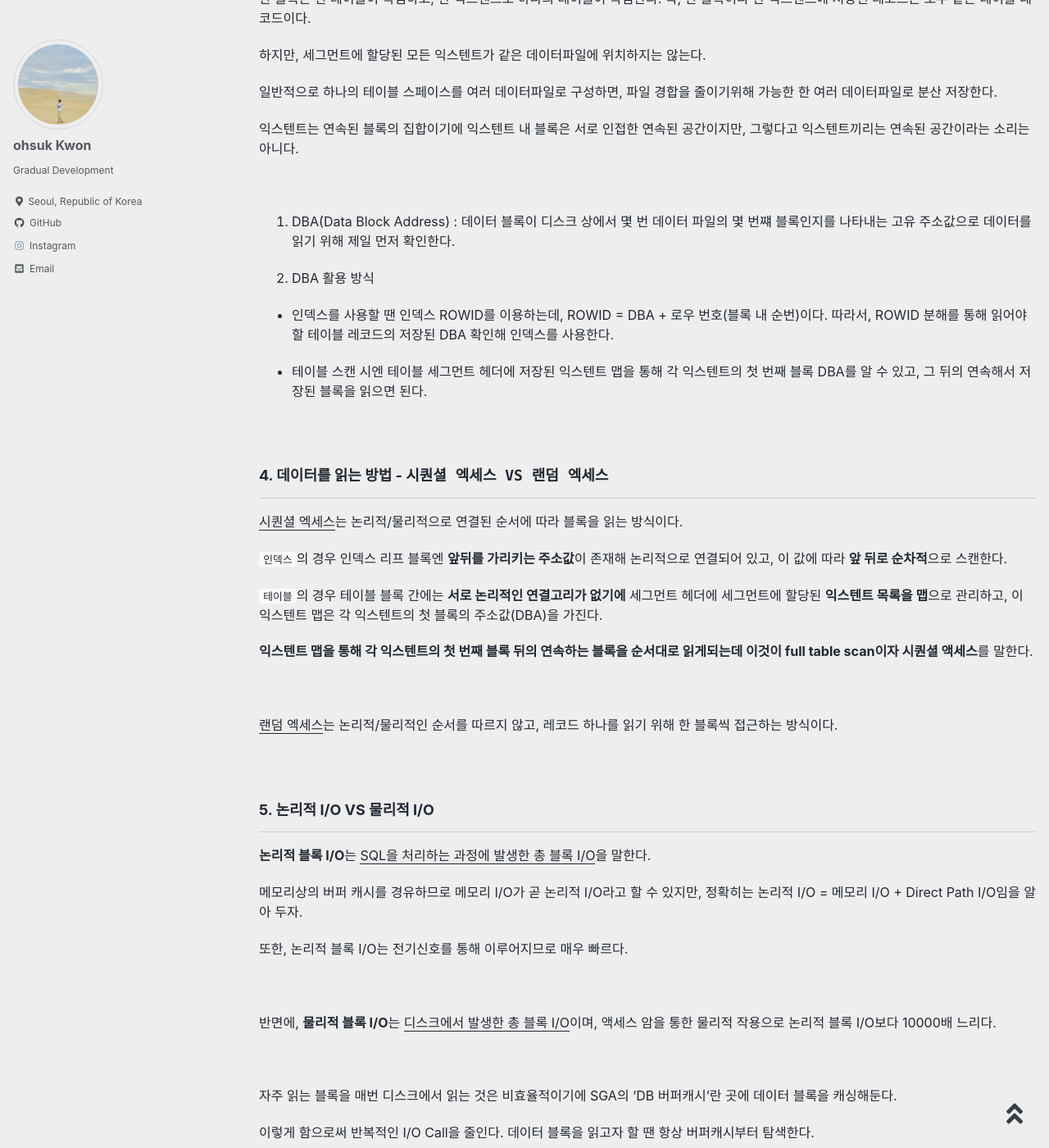
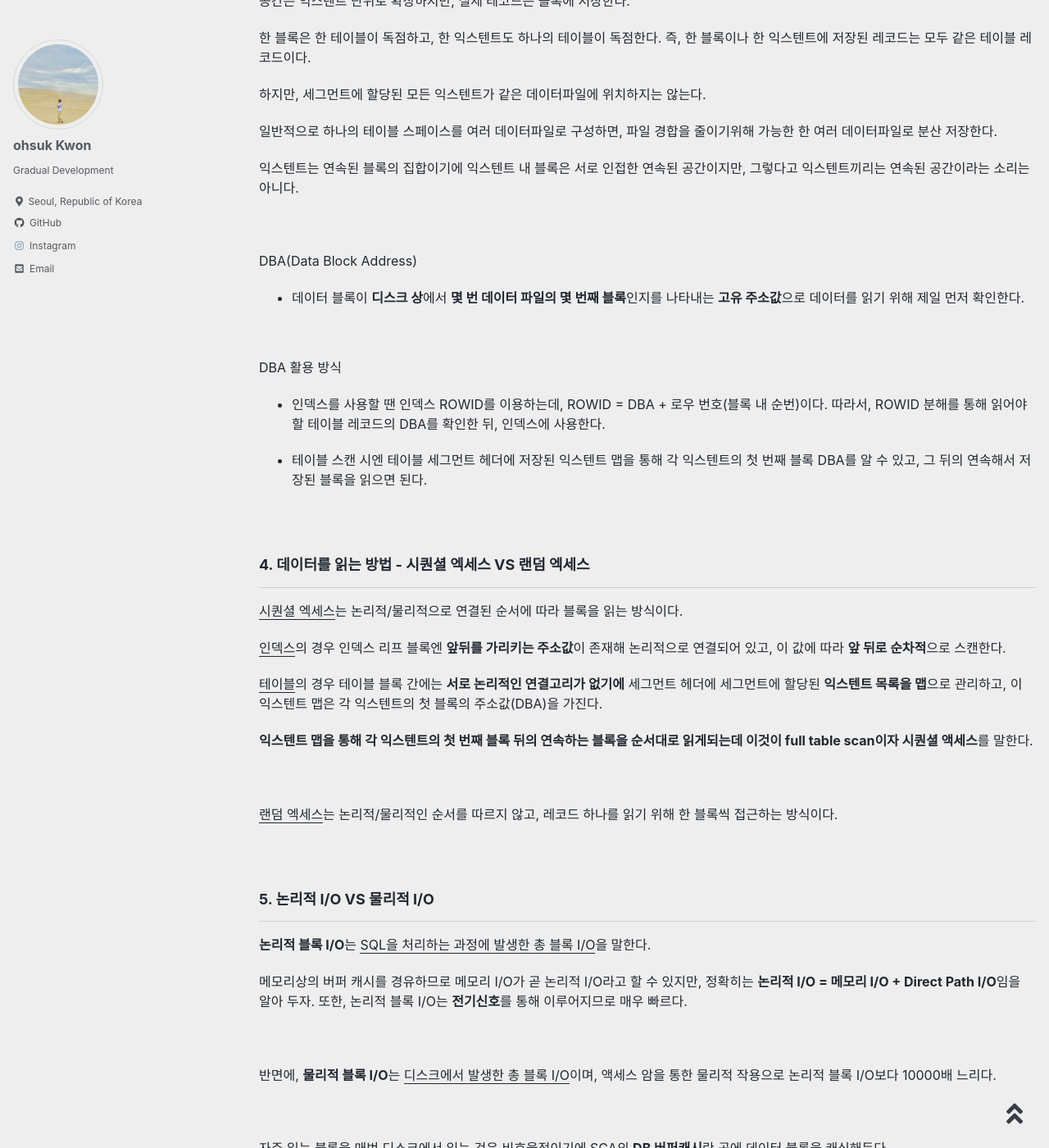
Before and after one commit to percyfrank/percyfrank.github.io, a Jekyll site: the page built from _posts/DB/2024-01-29-친절한SQL튜닝01.md, in a window 1280 px wide and 1400 px high, scrolled down 2684 px. Shown: the whole window at 82% size. Built offline with Jekyll 4.4.1, drawn with Linux system fonts in a browser that asks for light colours; cached includes are drawn as plain includes; comment, search, counter and statistics services are not loaded; some of the changed text lies outside the part shown.

Commit message:
친절한 SQL튜닝01 수정

```diff
--- a/_posts/DB/2024-01-29-친절한SQL튜닝01.md
+++ b/_posts/DB/2024-01-29-친절한SQL튜닝01.md
@@ -18,11 +18,11 @@ last_modified_at: 2024-01-29
 
 SQL은 원하는 결과 집합을 선언할 때, 구조적, 집합적이지만, <U>결과 집합을 만드는 과정은 절차적일 수밖에 없다.</U>
 
-절차적이라는 뜻은 결국 <U>**프로시저**</U>가 필요하고 이 프로시저를 만들어내는 <U>**DBMS의 내부 엔진이 바로 SQL 옵티마이저이다.**</U>
+절차적이라는 뜻은 결국 <U>프로시저</U>가 필요하고 이 프로시저를 만들어내는 <U>DBMS의 내부 엔진이 바로 SQL 옵티마이저이다.</U>
 
-`SQL 최적화`는 바로 여기서 나오는 개념이다.
+**SQL 최적화**는 바로 여기서 나오는 개념이다.
 
-**프로시저를 작성하고 컴파일해서 실행 가능한 상태로 만드는 전 과정**이 바로 `SQL 최적화`이다.
+**프로시저를 작성하고 컴파일해서 실행 가능한 상태로 만드는 전 과정**이 바로 **SQL 최적화**이다.
 
 전체 과정은 다음과 같다.
 
@@ -62,7 +62,7 @@ SQL은 원하는 결과 집합을 선언할 때, 구조적, 집합적이지만,
 <br>
 
 
-### 2. I/O 메커니즘 - `디스크 I/O와 성능의 관계`
+### 2. I/O 메커니즘 - 디스크 I/O와 성능의 관계
 ---
 
 인터럽트 없이 작업 중인 프로세스도 디스크에서 데이터를 읽어야 할 땐 CPU를 반환한 채 대기큐에서 대기하는 시간이 분명히 존재한다.
@@ -115,24 +117,29 @@ select value from v$parameter where name = 'db_block_size'
 
 <br>
 
-6. DBA(Data Block Address) : 데이터 블록이 디스크 상에서 몇 번 데이터 파일의 몇 번쨰 블록인지를 나타내는 고유 주소값으로 데이터를 읽기 위해 제일 먼저 확인한다.
 
-7. DBA 활용 방식
+DBA(Data Block Address)
 
-- 인덱스를 사용할 땐 인덱스 ROWID를 이용하는데, ROWID = DBA + 로우 번호(블록 내 순번)이다. 따라서, ROWID 분해를 통해 읽어야 할 테이블 레코드의 저장된 DBA 확인해 인덱스를 사용한다.
+- 데이터 블록이 **디스크 상**에서 **몇 번 데이터 파일의 몇 번째 블록**인지를 나타내는 **고유 주소값**으로 데이터를 읽기 위해 제일 먼저 확인한다.
+
+<br>
+
+DBA 활용 방식
+
+- 인덱스를 사용할 땐 인덱스 ROWID를 이용하는데, ROWID = DBA + 로우 번호(블록 내 순번)이다. 따라서, ROWID 분해를 통해 읽어야 할 테이블 레코드의 DBA를 확인한 뒤, 인덱스에 사용한다.
 
 - 테이블 스캔 시엔 테이블 세그먼트 헤더에 저장된 익스텐트 맵을 통해 각 익스텐트의 첫 번째 블록 DBA를 알 수 있고, 그 뒤의 연속해서 저장된 블록을 읽으면 된다.
 
 <br>
 
-### 4. 데이터를 읽는 방법 - `시퀀셜 엑세스 VS 랜덤 엑세스`
+### 4. 데이터를 읽는 방법 - 시퀀셜 엑세스 VS 랜덤 엑세스
 ---
 
 <U>시퀀셜 엑세스</U>는 논리적/물리적으로 연결된 순서에 따라 블록을 읽는 방식이다.
 
-`인덱스`의 경우 인덱스 리프 블록엔 **앞뒤를 가리키는 주소값**이 존재해 논리적으로 연결되어 있고, 이 값에 따라 **앞 뒤로 순차적**으로 스캔한다.
+<U>인덱스</U>의 경우 인덱스 리프 블록엔 **앞뒤를 가리키는 주소값**이 존재해 논리적으로 연결되어 있고, 이 값에 따라 **앞 뒤로 순차적**으로 스캔한다.
 
-`테이블`의 경우 테이블 블록 간에는 **서로 논리적인 연결고리가 없기에** 세그먼트 헤더에 세그먼트에 할당된 **익스텐트 목록을 맵**으로 관리하고, 이 익스텐트 맵은 각 익스텐트의 첫 블록의 주소값(DBA)을 가진다.
+<U>테이블</U>의 경우 테이블 블록 간에는 **서로 논리적인 연결고리가 없기에** 세그먼트 헤더에 세그먼트에 할당된 **익스텐트 목록을 맵**으로 관리하고, 이 익스텐트 맵은 각 익스텐트의 첫 블록의 주소값(DBA)을 가진다.
 
 **익스텐트 맵을 통해 각 익스텐트의 첫 번째 블록 뒤의 연속하는 블록을 순서대로 읽게되는데 이것이 full table scan이자 시퀀셜 액세스**를 말한다.
 
@@ -148,9 +155,7 @@ select value from v$parameter where name = 'db_block_size'
 
 **논리적 블록 I/O**는 <U>SQL을 처리하는 과정에 발생한 총 블록 I/O</U>을 말한다.
 
-메모리상의 버퍼 캐시를 경유하므로 메모리 I/O가 곧 논리적 I/O라고 할 수 있지만, 정확히는 논리적 I/O = 메모리 I/O + Direct Path I/O임을 알아 두자.
-
-또한, 논리적 블록 I/O는 전기신호를 통해 이루어지므로 매우 빠르다.
+메모리상의 버퍼 캐시를 경유하므로 메모리 I/O가 곧 논리적 I/O라고 할 수 있지만, 정확히는 **논리적 I/O = 메모리 I/O + Direct Path I/O**임을 알아 두자. 또한, 논리적 블록 I/O는 **전기신호**를 통해 이루어지므로 매우 빠르다.
 
 <br>
 
@@ -158,19 +163,19 @@ select value from v$parameter where name = 'db_block_size'
 
 <br>
 
-자주 읽는 블록을 매번 디스크에서 읽는 것은 비효율적이기에 SGA의 'DB 버퍼캐시'란 곳에 데이터 블록을 캐싱해둔다.
+자주 읽는 블록을 매번 디스크에서 읽는 것은 비효율적이기에 SGA의 **DB 버퍼캐시**란 곳에 데이터 블록을 캐싱해둔다.
 
 이렇게 함으로써 반복적인 I/O Call을 줄인다. 데이터 블록을 읽고자 할 땐 항상 버퍼캐시부터 탐색한다.
 
-Direct Path Read 방식을 제외하곤 모든 데이터 블록은 DB 버퍼캐시를 경유해서 읽기 때문에 `논리적 I/O 횟수 = DB 버퍼캐시에서 블록을 읽은 횟수`라고 할 수 있다. 물론, 개념이 같지는 않지만 수치는 같다.
+Direct Path Read 방식을 제외하곤 모든 데이터 블록은 DB 버퍼캐시를 경유해서 읽기 때문에 **논리적 I/O 횟수 = DB 버퍼캐시에서 블록을 읽은 횟수**라고 할 수 있다. 물론, 개념이 같지는 않지만 수치는 같다.
 
-또한, 블록을 읽을 때는 항상 먼저 버퍼캐시를 찾아보고 없을 때만 디스크 탐색을 진행하는데, 이 때도 디스크에서 곧바로 읽는 것이 아닌 버퍼캐시에 적재하고서 읽는다.
+*또한, 블록을 읽을 때는 항상 먼저 버퍼캐시를 찾아보고 없을 때만 디스크 탐색을 진행하는데, 이 때도 디스크에서 곧바로 읽는 것이 아닌 버퍼캐시에 적재하고서 읽는다.*
 
 <br>
 
 버퍼캐시 히트율(BCHR)은 전체 블록 중에서 물리적인 디스크 I/O를 수반하지 않고 메모리에서 바로 찾은 비율을 말하며,
 
-수식으로 나타내면 `물리적 I/O = 논리적 I/O * (100-BCHR)`이다. 온라인 트랜잭션 애플리케이션에선 평균 99% 히트율 달성이 일반적이다.
+수식으로 나타내면 **물리적 I/O = 논리적 I/O * (100-BCHR)**이다. 온라인 트랜잭션 애플리케이션에선 평균 99% 히트율 달성이 일반적이다.
 
 
 **따라서, 물리적 I/O가 성능을 결정하지만, 물리적 I/O는 통제 불가능한 외생변수이고, 내생변수인 논리적 I/O를 줄이는 것이 결국 성능을 높이는것임을 알 수 있다.**
@@ -184,9 +189,13 @@ Direct Path Read 방식을 제외하곤 모든 데이터 블록은 DB 버퍼캐
 
 캐시에서 찾지 못한 데이터 블록은 I/O Call을 통해 버퍼 캐시에 적재하는데, I/O Call 요청 시 한 번에 한 블록씩이냐 여러 블록씩이냐에 따라 둘의 차이가 생긴다.
 
+<br>
+
 **인덱스를 이용할 때**는 기본적으로 테이블, 인덱스 블록 모두 **SIngle Block I/O 방식을 사용한다.**(소량의 데이터를 읽을 때 효율적)
 
-**많은 데이터 블록을 읽을 땐** **Multiblock I/O**가 효율적(테이블 전체 스캔 시)이다.
+<br>
+
+**많은 데이터 블록을 읽을 땐, Multiblock I/O**가 효율적(테이블 전체 스캔 시)이다.
 
 대용량 테이블이면 수많은 블록을 디스크에서 읽는 동안 대기 큐에 여러번 갔다올텐데 기왕 갔다오는거 한꺼번에 많은 양을 요청하는 것이 성능에 좋기 때문에 **테이블이 클수록 MultiBlock I/O 단위도 크면 좋다.**
 
```
Also changed, not shown: other parts of _posts/DB/2024-01-29-친절한SQL튜닝01.md (+5 -3 lines).
